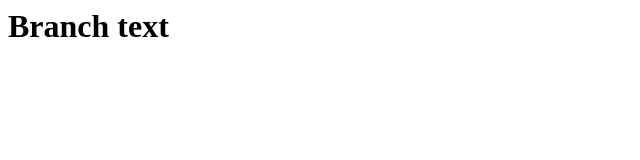
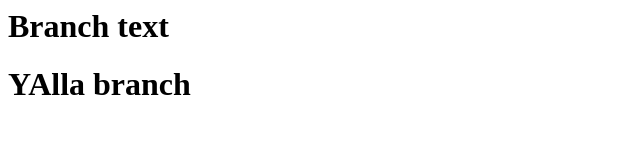
Before and after one commit to praveen-yalla/test, a plain HTML site: page index.html in a window 1280 px wide. Shown: the whole page, without its empty margins (0-640 px from the left). Drawn offline with Linux system fonts and the light colour scheme.

Commit message:
praveen commit

```diff
--- a/index.html
+++ b/index.html
@@ -1 +1,2 @@
 <h1>Branch text</h1>
+<h1>YAlla branch</h1>
```
